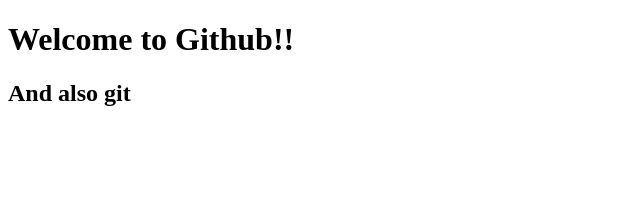
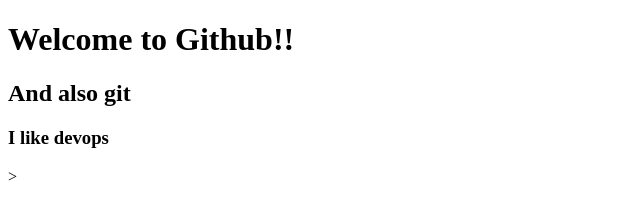
Before and after one commit to shreyasghorpade/practice2, a plain HTML site: page index.html in a window 1280 px wide. Shown: the whole page, without its empty margins (0-640 px from the left). Drawn offline with Linux system fonts and the light colour scheme.

Commit message:
file upadated

```diff
--- a/index.html
+++ b/index.html
@@ -7,6 +7,7 @@
 <body>
     <h1>Welcome to Github!!</h1>
     <h2>And also git</h2>
+    <h3>I like devops</h3>>
 </body>
 
 
```
